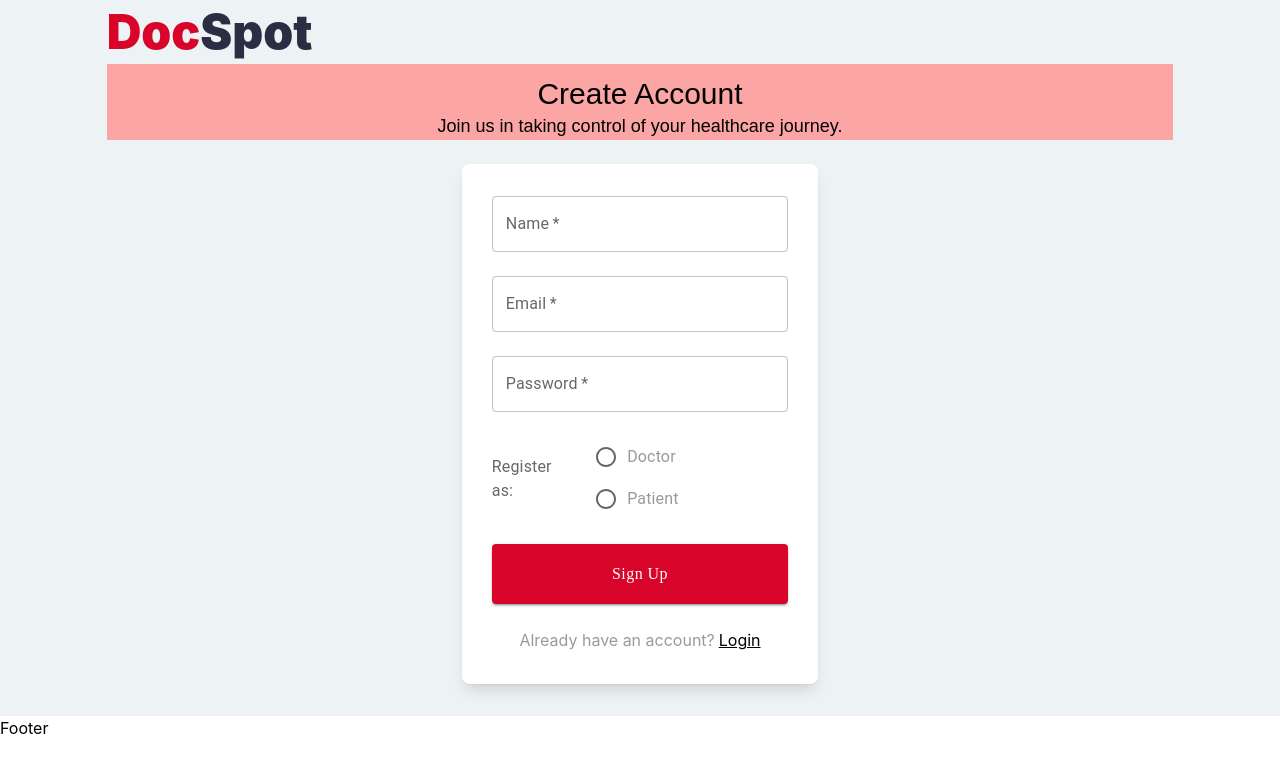
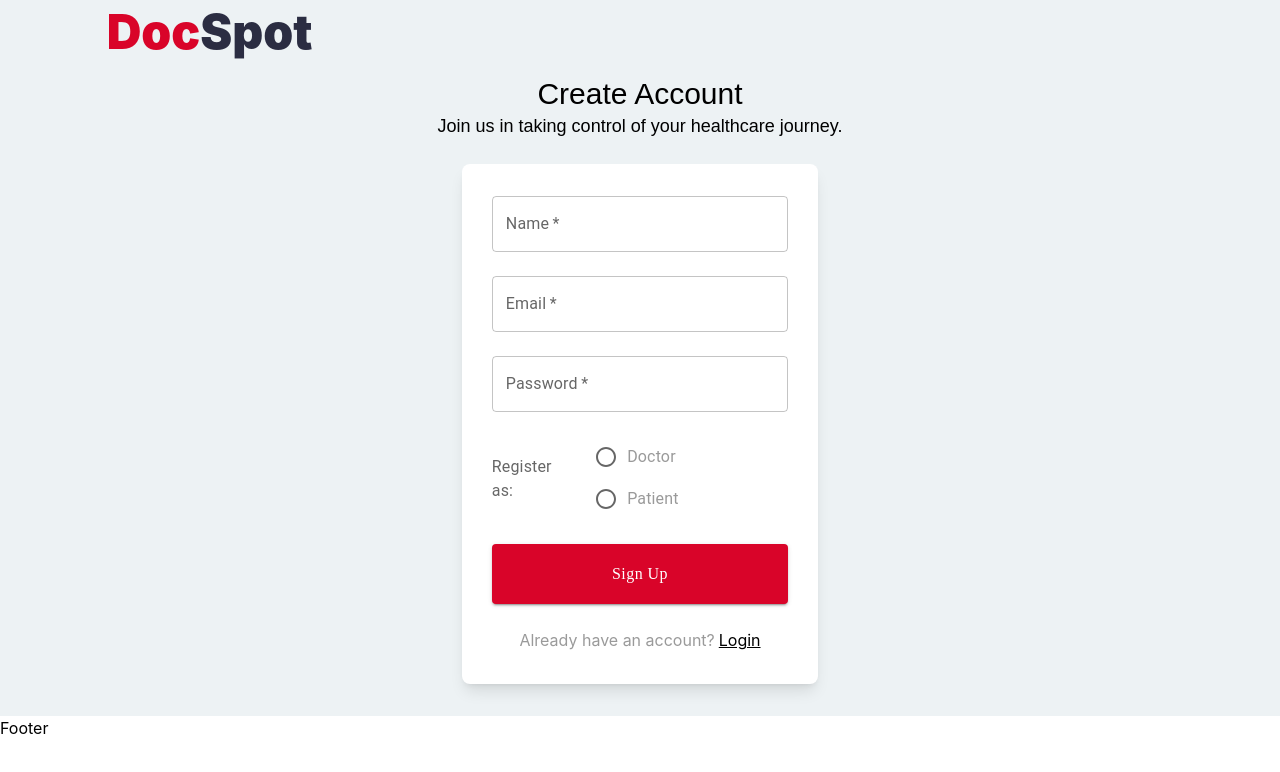
Before and after one commit to nune-pavan/DocSpot-Seamless-Appointment-Booking-for-Health, a React (Create React App) app in the folder Client/: page /signup in a window 1280 px wide. Shown: the top 772 px of the page. Built offline with nearby package versions, Linux system fonts and the light colour scheme.

Commit message:
Imagetobase64 utility add

```diff
--- a/Client/src/components/Signup.js
+++ b/Client/src/components/Signup.js
@@ -110,7 +110,7 @@ const Signup = () => {
             Doc<span className="text-webnavyblue">Spot</span>
           </h1>
         </div>
-        <div className="flex flex-col items-center pt-3 bg-red-300">
+        <div className="flex flex-col items-center pt-3">
           <h2 className="font-IBM text-3xl font-medium">Create Account</h2>
           <p className="font-IBM text-lg">
             Join us in taking control of your healthcare journey.
--- /dev/null
+++ b/Client/src/utility/ImagetoBase64.js
@@ -0,0 +1,11 @@
+async function ImagetoBase64(file) {
+  return new Promise((resolve, reject) => {
+    const reader = new FileReader();
+    reader.readAsDataURL(file);
+
+    reader.onload = () => resolve(reader.result);
+    reader.onerror = (err) => reject(err);
+  });
+}
+
+export { ImagetoBase64 };
```
